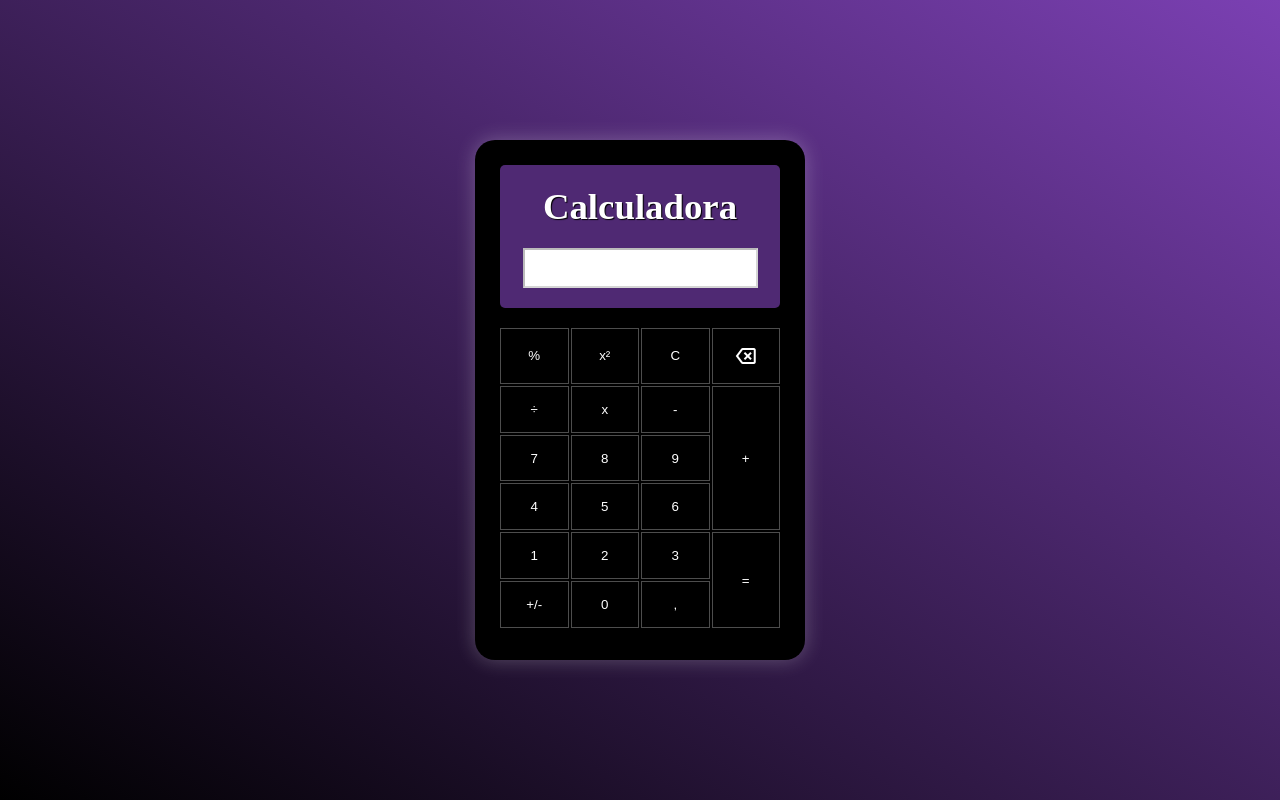
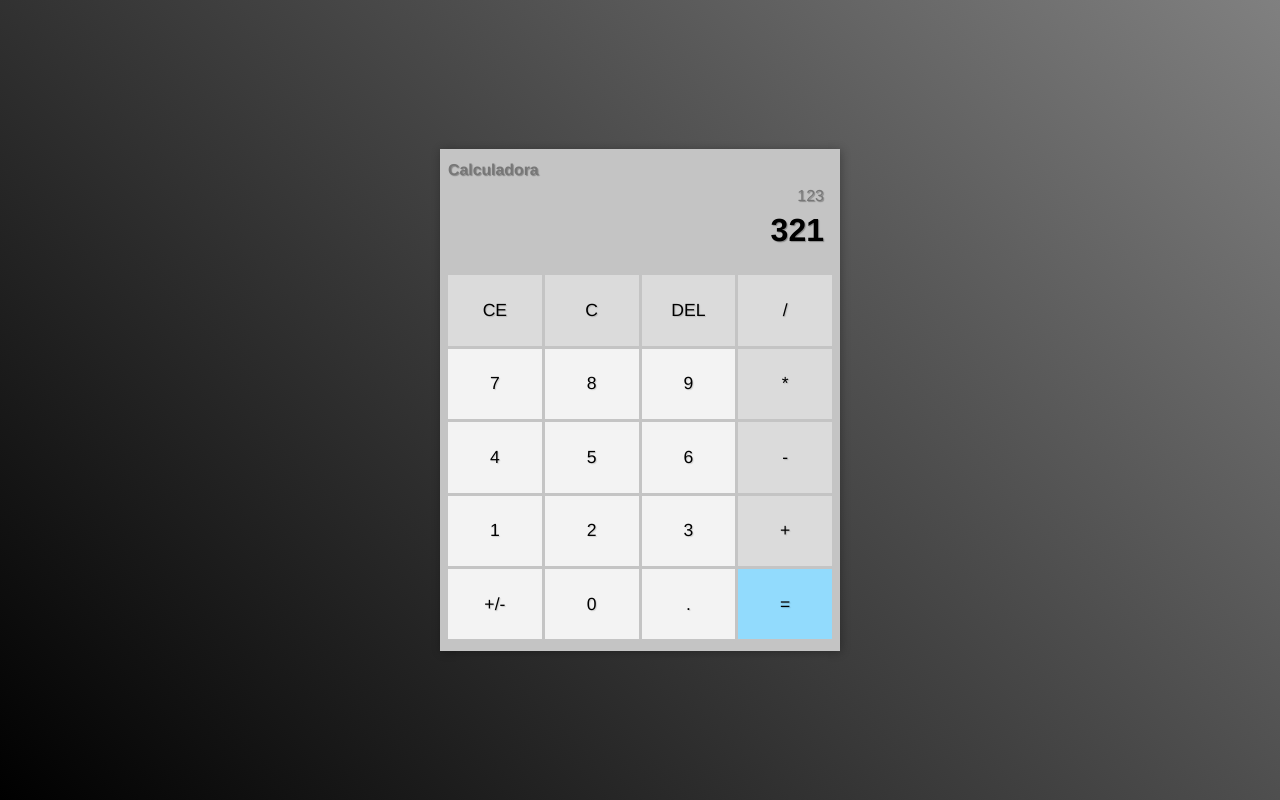
Before and after one commit to Djonathan-Briesch/calculadora, a plain HTML site: page index.html in a window 1280 px wide. Drawn offline with nearby package versions, Linux system fonts and the light colour scheme.

Commit message:
Refazendo o exercicio

```diff
--- a/css/style.css
+++ b/css/style.css
@@ -1,98 +1,94 @@
-@charset "UTF_8";
-
-:root{
-    --var-cor1: #A757F2;
-    --var-cor2: #7B40B3;
-    --var-cor3: #462566;
-    --var-cor4: #4F2973;
-    --var-cor5: #351C4D;
-    --var-cor6: #fff;
-    --var-cor7: #000;
-
-}
+@charset "UTF-8";
 
 * {
     margin: 0px;
     padding: 0px;
     box-sizing: border-box;
+    font-family: helvetica, Arial, sans-serif;
 }
 
-body, div#conteiner {
+body {
     height: 100vh;
     width: 100vw;
-    background: linear-gradient(to left bottom, var(--var-cor2), var(--var-cor7));
-}
-
-div#conteiner {
+    background-color: rgb(65, 65, 65);
     display: flex;
     justify-content: center;
     align-items: center;
 }
 
-main{
-    height: 520px;
-    width: 330px;
-    padding: 25px;
-    background-color: var(--var-cor7);
-    box-shadow: 0px 0px 20px rgba(255, 255, 255, 0.25);
-    border-radius: 20px;
-}
-/************************************************/
-/*  CABEÇALHO DA CALCULADORA*/
-section#conteinerHead {
-    margin-bottom: 10px;
-    padding: 20px;
-    text-align: center;
-    text-shadow: 1px 1px 1px black;
-    border-radius: 5px;
-    background-color: var(--var-cor4);
-    color: var(--var-cor6);
+main {
+    width: 400px;
+    margin: 10px;
+    padding: 12px 8px;
+    background-color: #c4c4c4;
+    color: black;
+    box-shadow: 1px 1px 9px rgba(0, 0, 0, 0.3);
+    text-shadow: 1px 1px 1px rgba(0, 0, 0, 0.3);
+
 }
 
-section#conteinerHead h1 {
-    font-size: 2.3em;
+h1 {
+    color: #777;
+    font-size: .99em;
 }
 
-input#resultado {
-    height: 40px;
-    width: 235px;
-    margin-top: 20px;
-    background-color: var(--var-cor6);
-}
-/************************************************/
-/*ORGANIZAÇÃo DOS BOTÕES*/
-section#conteinerButtons{
-    height: 300px;
-    margin: 20px 0px 0px 0px;
-    display: grid;
-    grid-template-columns: repeat(4,1fr);
-    grid-gap: 2px;
+div#operacoes{
+    text-align: right;
+    margin: 0px 0px 12px 0px;
+    padding: 8px 8px 0px 8px;
 }
 
-#btn-mais{
-    grid-column: 4/5;
-    grid-row: 2/5;
+#operacao-anterior,#operacao-atual{
+    overflow-wrap: break-word;
+    min-height: 1.6em;
 }
 
-#btn-igual {
-    grid-column: 4/5;
-    grid-row: 5/7;
-
-}
-/************************************************/
-/* ESTILIZAÇÃO DOS BOTÕES*/
-button{
-    padding: 10px;
-    background-color: var(--var-cor7);
-    color: var(--var-cor6);
-    border: 1px solid rgba(255, 255, 255, 0.3);
-    cursor: pointer;
+div#operacao-anterior {
+    color: #777;
 }
 
-button:hover{
-    background-color: rgba(255, 255, 255, 0.2);
+div#operacao-atual {
+    font-size: 2em;
+    font-weight: 700;
 }
 
-button#btn-igual:hover{
-    background-color: rgba(0, 191, 255, 0.3);
+div#buttons-conteiner{
+    display: grid;
+    grid-template-columns: repeat(4, 1fr);
+    gap: 3px;
 }
+
+#buttons-conteiner button {
+    border: 1px solid transparent;
+    border-radius: 0px;
+    height: 4em;
+    font-size: 1.1em;
+    cursor: pointer;
+    user-select: none;
+    background-color: #DBDBDB;
+    text-shadow: 1px 1px 1px rgba(0, 0, 0, 0.15);
+}
+
+#buttons-conteiner button:hover{
+    background-color: #bababa;
+    border: #999;
+    transition: .1S;
+}
+
+#buttons-conteiner .btn-numero {
+    background-color: #f3f3f3;
+}
+
+#buttons-conteiner #btn-igual {
+    background-color: #92dbfd;
+}
+
+#buttons-conteiner #btn-igual:hover {
+    background-color: #87cfec;
+}
+
+@media screen and (min-width: 768px) {
+    body {
+        background: linear-gradient(45deg, black, grey);
+    }
+}
--- a/index.html
+++ b/index.html
@@ -4,48 +4,40 @@
     <meta charset="UTF-8">
     <meta http-equiv="X-UA-Compatible" content="IE=edge">
     <meta name="viewport" content="width=device-width, initial-scale=1.0">
-    <title>Calculadora</title>
     <link rel="shortcut icon" href="favicon.ico" type="image/x-icon">
     <link rel="stylesheet" href="css/style.css">
-    <link rel="stylesheet" href="https://fonts.googleapis.com/css2?family=Material+Symbols+Outlined:opsz,wght,FILL,GRAD@48,400,0,0" />
+    <script src="js/script.js" defer></script>
+    <title>Calculadora</title>
 </head>
 <body>
-    <div id="conteiner">
-        <main>
-            <section id="conteinerHead">
-                <div id="titulo"><h1>Calculadora</h1></div>
-                <input type="number" name="resultado" id="resultado" disabled>
-            </section>
-            <section id="conteinerButtons">
-                    <!-- Linha 1 -->
-                    <button>%</button>
-                    <button>x²</button>
-                    <button>C</button>
-                    <button class="material-symbols-outlined">backspace</button>
-                    <!-- Linha 2-->
-                    <button>÷</button>
-                    <button>x</button>
-                    <button>-</button>
-                    <button id="btn-mais">+</button>
-                    <!-- Linha 3 (junto com o botão de mais)-->
-                    <button>7</button>
-                    <button>8</button>
-                    <button>9</button>
-                    <!-- Linha 4 (Junto com o botão de mais)-->
-                    <button>4</button>
-                    <button>5</button>
-                    <button>6</button>
-                    <!-- Linha 5-->
-                    <button id="btn-igual">=</button>
-                    <button>1</button>
-                    <button>2</button>
-                    <button>3</button>
-                    <!-- Linha 6 (Junto com o botão de igual)-->
-                    <button>+/-</button>
-                    <button>0</button>
-                    <button>,</button>
-            </section>
-        </main>
-    </div>
+    <main>
+        <h1>Calculadora</h1>
+        <div id="operacoes">
+            <div id="operacao-anterior">123</div>
+            <div id="operacao-atual">321</div>
+        </div>
+        <div id="buttons-conteiner">
+             <button>CE</button>
+             <button>C</button>
+             <button>DEL</button>
+             <button>/</button>
+             <button class="btn-numero">7</button>
+             <button class="btn-numero">8</button>
+             <button class="btn-numero">9</button>
+             <button>*</button>
+             <button class="btn-numero">4</button>
+             <button class="btn-numero">5</button>
+             <button class="btn-numero">6</button>
+             <button>-</button>
+             <button class="btn-numero">1</button>
+             <button class="btn-numero">2</button>
+             <button class="btn-numero">3</button>
+             <button>+</button>
+             <button class="btn-numero">+/-</button>
+             <button class="btn-numero">0</button>
+             <button class="btn-numero">.</button>
+             <button id="btn-igual">=</button>
+        </div>
+    </main>
 </body>
 </html>
```
Also changed, not shown: js/script.js (added).
